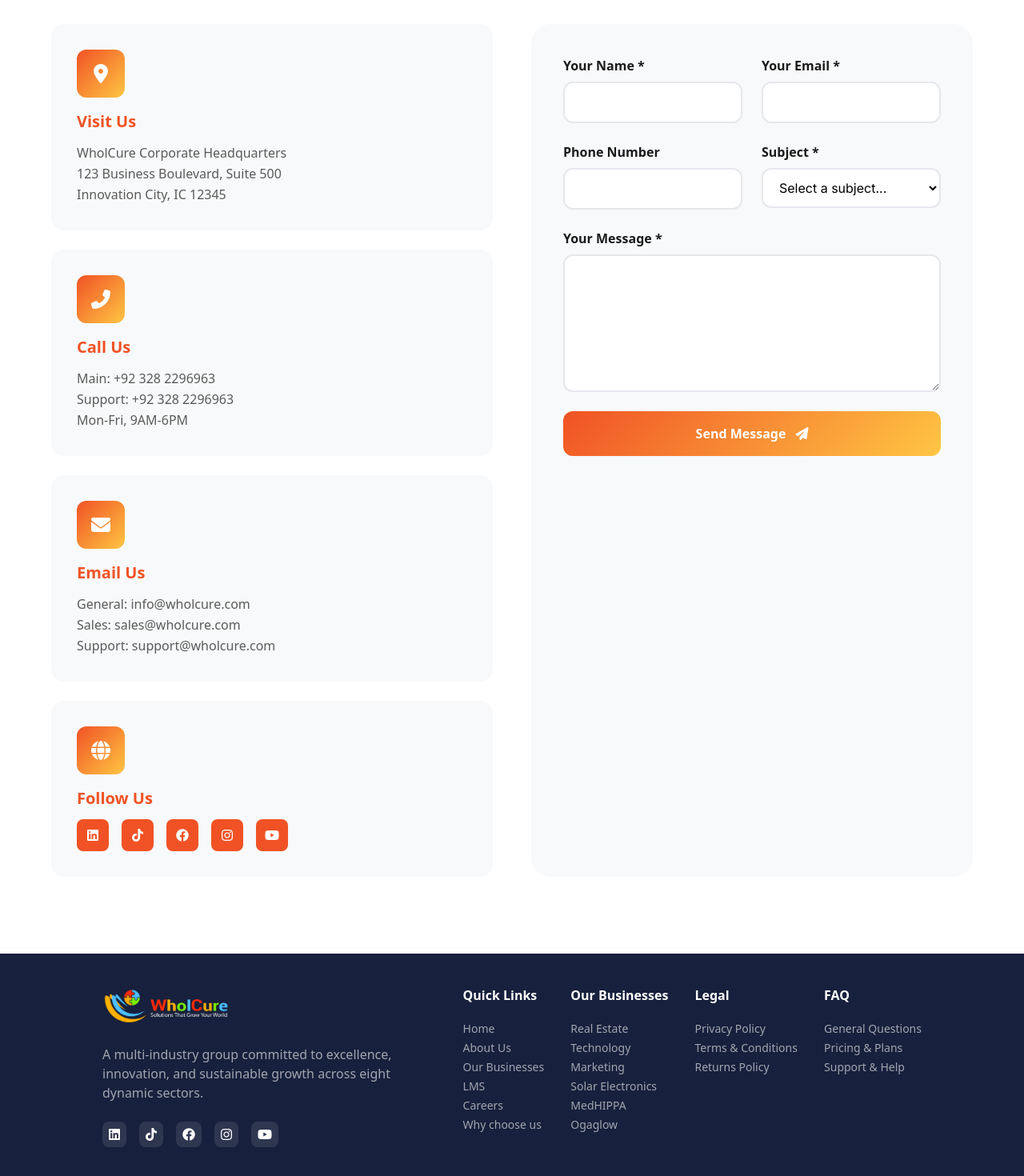
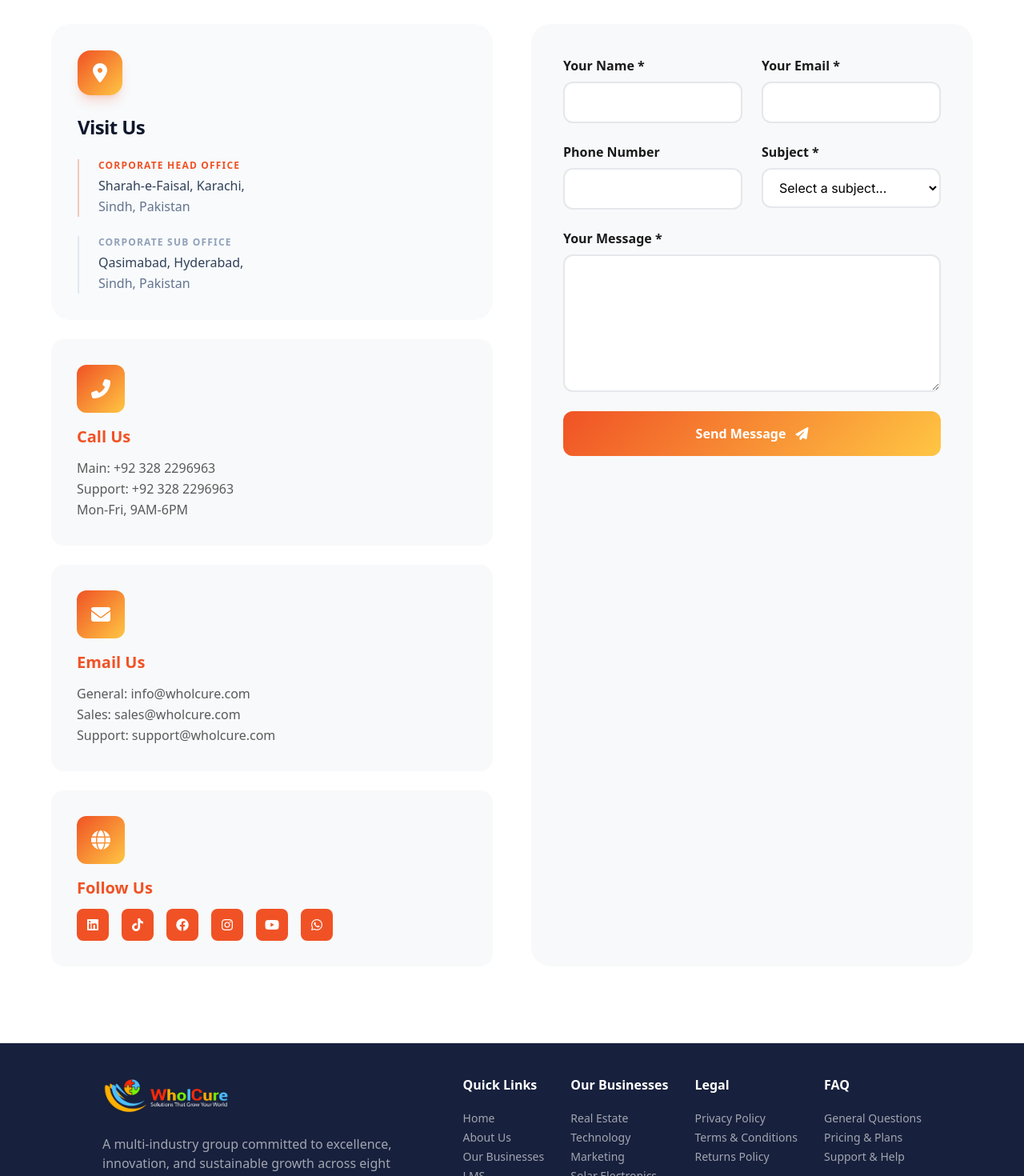
Before and after one commit to Anik-Zod/Wholcure, a Next.js app: page / in a window 1280 px wide. Shown: the part 6900-8370 px from the top of the page at 80% size. Built offline with nearby package versions, Linux system fonts and the light colour scheme.

Commit message:
feat: Add new Contact section component and Footer2 component.

```diff
--- a/app/components/Contact.tsx
+++ b/app/components/Contact.tsx
@@ -1,9 +1,10 @@
 'use client';
 
-import { FormEvent, useState } from 'react';
+import { FormEvent, useState, useRef } from 'react';
 import SectionHeader from './SectionHeader';
 
 export default function Contact() {
+    const form = useRef<HTMLFormElement>(null);
     const [success, setSuccess] = useState(false);
 
     const handleSubmit = (e: FormEvent) => {
@@ -27,13 +28,36 @@
 
                 <div className="grid grid-cols-1 md:grid-cols-2 gap-12 max-w-6xl mx-auto">
                     <div className="flex flex-col gap-6">
-                        <div className="p-8 bg-bg-light rounded-2xl transition-all duration-300 hover:bg-white hover:shadow-custom-md hover:-translate-y-1">
-                            <div className="w-[60px] h-[60px] flex items-center justify-center bg-gradient-primary rounded-xl text-white text-2xl mb-4">
+                        <div className="p-8 bg-slate-50 rounded-3xl transition-all duration-500 hover:bg-white hover:shadow-2xl hover:shadow-primary/10 hover:-translate-y-2 border border-transparent hover:border-slate-100 group">
+                            {/* Icon Header */}
+                            <div className="w-14 h-14 flex items-center justify-center bg-gradient-primary rounded-2xl text-white text-2xl mb-6 shadow-lg shadow-primary/20 group-hover:scale-110 transition-transform duration-300">
                                 <i className="fas fa-map-marker-alt"></i>
                             </div>
-                            <h4 className="text-xl font-bold mb-3 text-primary">Visit Us</h4>
-                            <p className="text-text-secondary leading-relaxed">WholCure Corporate Headquarters<br />123 Business Boulevard, Suite 500<br />Innovation City, IC 12345</p>
+
+                            <h4 className="text-2xl font-extrabold mb-6 text-slate-900 tracking-tight">Visit Us</h4>
+
+                            <div className="space-y-6">
+                                {/* Head Office */}
+                                <div className="relative pl-6 border-l-2 border-primary/30 hover:border-primary transition-colors">
+                                    <span className="block text-xs font-bold uppercase tracking-widest text-primary mb-1">Corporate Head Office</span>
+                                    <p className="text-slate-700 font-medium leading-relaxed">
+                                        Sharah-e-Faisal, Karachi, <br />
+                                        <span className="text-slate-500 font-normal">Sindh, Pakistan</span>
+                                    </p>
+                                </div>
+
+                                {/* Sub Office */}
+                                <div className="relative pl-6 border-l-2 border-slate-200 hover:border-blue-400 transition-colors">
+                                    <span className="block text-xs font-bold uppercase tracking-widest text-slate-400 mb-1">Corporate Sub Office</span>
+                                    <p className="text-slate-700 font-medium leading-relaxed">
+                                        Qasimabad, Hyderabad, <br />
+                                        <span className="text-slate-500 font-normal">Sindh, Pakistan</span>
+                                    </p>
+                                </div>
+                            </div>
                         </div>
+
+                        {/* call us  */}
                         <div className="p-8 bg-bg-light rounded-2xl transition-all duration-300 hover:bg-white hover:shadow-custom-md hover:-translate-y-1">
                             <div className="w-[60px] h-[60px] flex items-center justify-center bg-gradient-primary rounded-xl text-white text-2xl mb-4">
                                 <i className="fas fa-phone-alt"></i>
@@ -54,7 +78,7 @@
                             </div>
                             <h4 className="text-xl font-bold mb-3 text-primary">Follow Us</h4>
                             <div className="flex gap-4 mt-2">
-                                {['linkedin', 'tiktok', 'facebook', 'instagram','youtube'].map((social, i) => (
+                                {['linkedin', 'tiktok', 'facebook', 'instagram', 'youtube', 'whatsapp'].map((social, i) => (
                                     <a key={i} href="#" aria-label={social} className="w-[40px] h-[40px] flex items-center justify-center bg-primary text-white rounded-lg transition-all duration-300 hover:bg-secondary hover:-translate-y-1">
                                         <i className={`fab fa-${social}`}></i>
                                     </a>
@@ -65,7 +89,7 @@
 
                     <div className="bg-bg-light p-10 rounded-3xl">
                         {!success ? (
-                            <form id="contactForm" className="flex flex-col gap-6" onSubmit={handleSubmit}>
+                            <form ref={form} id="contactForm" className="flex flex-col gap-6" onSubmit={handleSubmit}>
                                 <div className="grid grid-cols-1 md:grid-cols-2 gap-6">
                                     <div className="flex flex-col gap-2">
                                         <label htmlFor="contactName" className="font-semibold text-text-primary">Your Name *</label>
--- a/app/components/Footer2.tsx
+++ b/app/components/Footer2.tsx
@@ -48,7 +48,7 @@
                     <p className="max-w-[410px] mt-6 text-white/60">A multi-industry group committed to excellence, innovation, and sustainable growth across eight dynamic sectors.</p>
 
                     <div className="flex gap-4 mt-6">
-                        {['linkedin', 'tiktok', 'facebook', 'instagram', 'youtube'].map((social, i) => (
+                        {['linkedin', 'tiktok', 'facebook', 'instagram', 'youtube','whatsapp'].map((social, i) => (
                             <a key={i} href="#" aria-label={social} className="py-2 px-2 text-white flex items-center justify-center bg-white/10 rounded-lg transition-all duration-300 hover:bg-primary hover:-translate-y-1">
                                 <i className={`fab fa-${social}`}></i>
                             </a>
```
